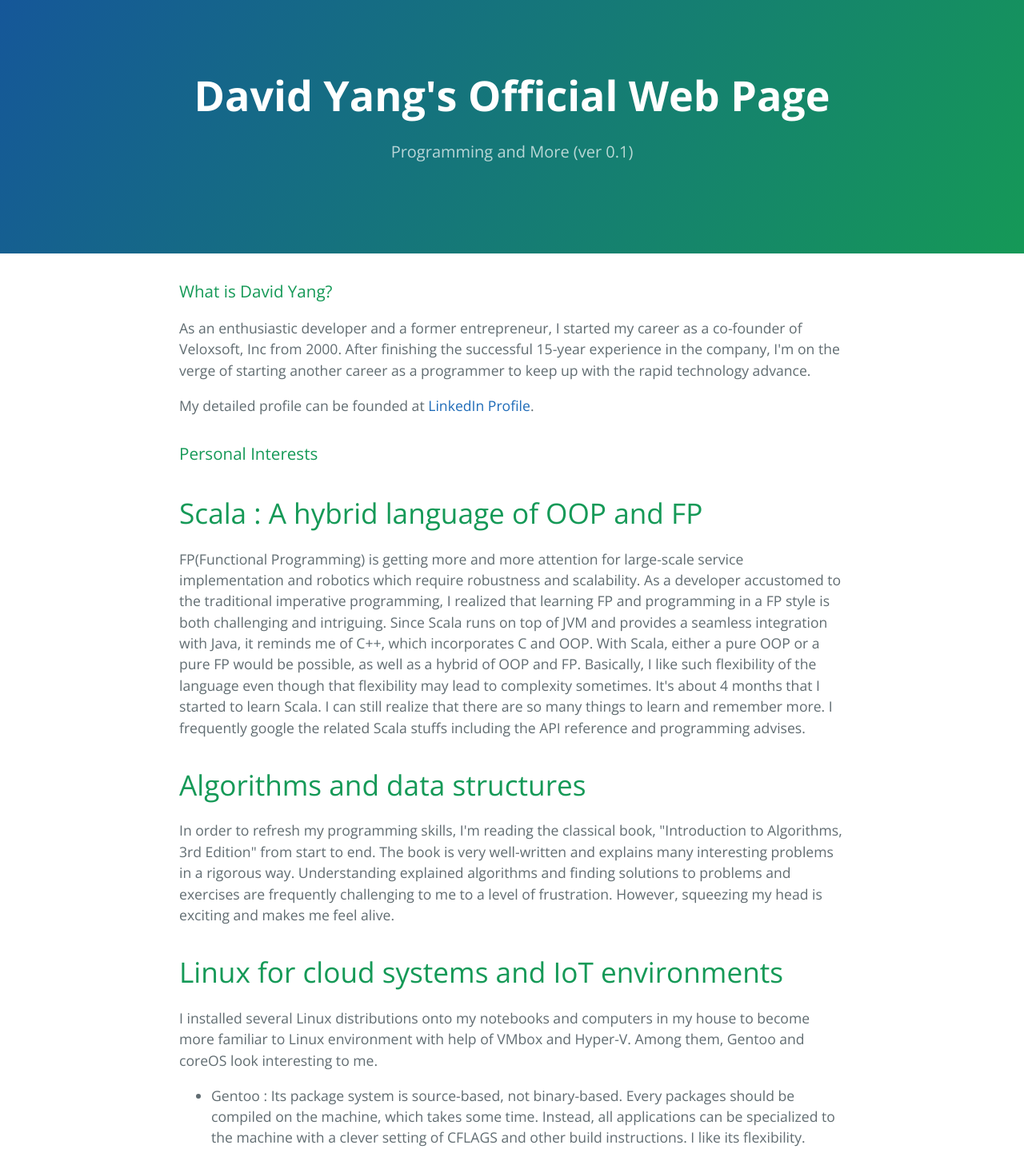
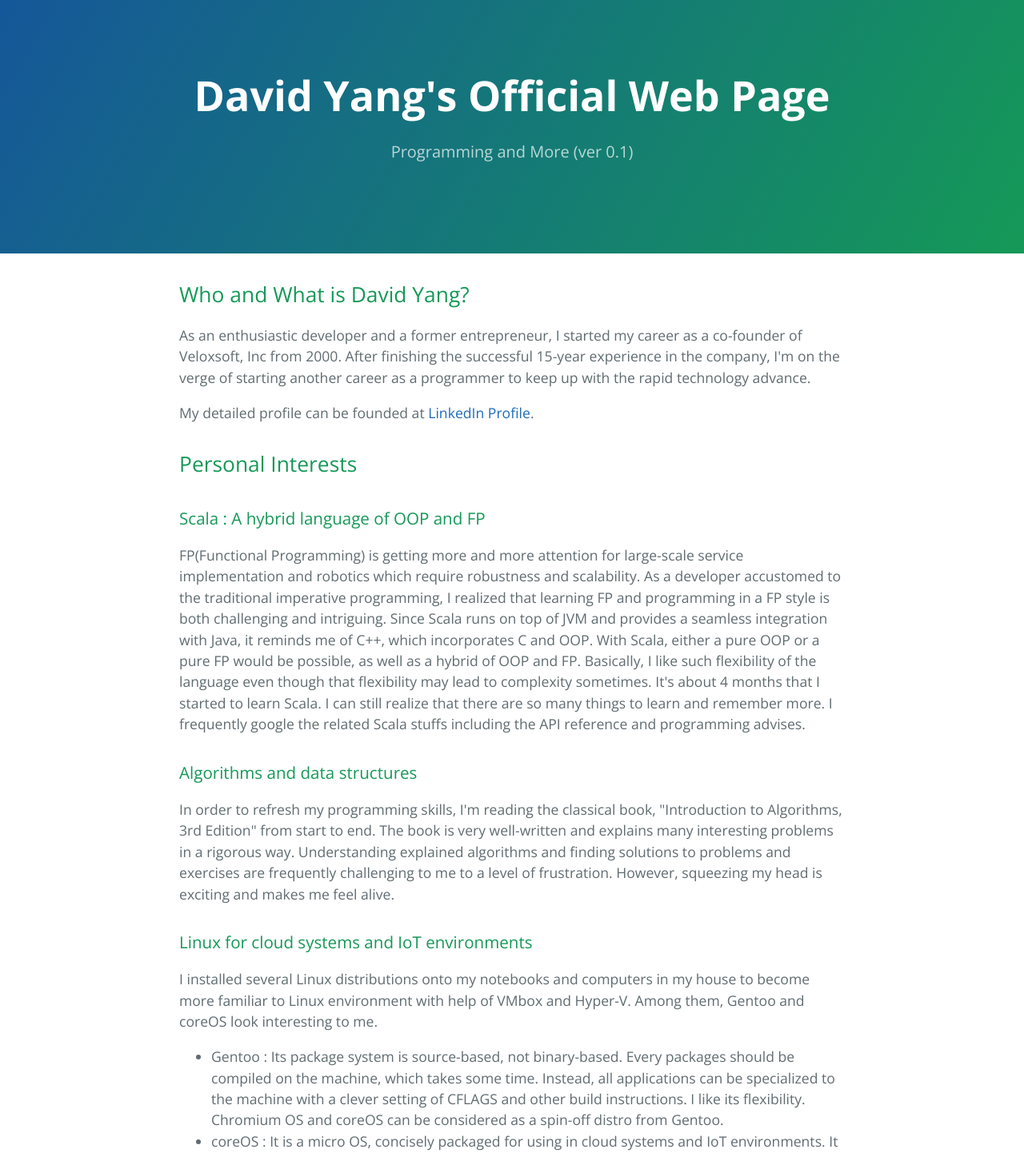
Before and after one commit to BluePilgrim/bluepilgrim.github.io, a plain HTML site: page index.html in a window 1280 px wide. Shown: the top 1442 px of the page at 80% size. Drawn offline with nearby package versions, Linux system fonts and the light colour scheme.

Commit message:
Replace master branch with page content via GitHub

```diff
--- a/index.html
+++ b/index.html
@@ -16,39 +16,39 @@
     </section>
 
     <section class="main-content">
-      <h3>
-<a id="what-is-david-yang" class="anchor" href="#what-is-david-yang" aria-hidden="true"><span class="octicon octicon-link"></span></a>What is David Yang?</h3>
+      <h2>
+<a id="who-and-what-is-david-yang" class="anchor" href="#who-and-what-is-david-yang" aria-hidden="true"><span class="octicon octicon-link"></span></a>Who and What is David Yang?</h2>
 
 <p>As an enthusiastic developer and a former entrepreneur, I started my career as a co-founder of Veloxsoft, Inc from 2000. After finishing the successful 15-year experience in the company, I'm on the verge of starting another career as a programmer to keep up with the rapid technology advance.</p>
 
 <p>My detailed profile can be founded at <a href="https://kr.linkedin.com/pub/david-yang/a4/ab0/639">LinkedIn Profile</a>.</p>
 
+<h2>
+<a id="personal-interests" class="anchor" href="#personal-interests" aria-hidden="true"><span class="octicon octicon-link"></span></a>Personal Interests</h2>
+
 <h3>
-<a id="personal-interests" class="anchor" href="#personal-interests" aria-hidden="true"><span class="octicon octicon-link"></span></a>Personal Interests</h3>
-
-<h1>
-<a id="scala--a-hybrid-language-of-oop-and-fp" class="anchor" href="#scala--a-hybrid-language-of-oop-and-fp" aria-hidden="true"><span class="octicon octicon-link"></span></a>Scala : A hybrid language of OOP and FP</h1>
+<a id="scala--a-hybrid-language-of-oop-and-fp" class="anchor" href="#scala--a-hybrid-language-of-oop-and-fp" aria-hidden="true"><span class="octicon octicon-link"></span></a>Scala : A hybrid language of OOP and FP</h3>
 
 <p>FP(Functional Programming) is getting more and more attention for large-scale service implementation and robotics which require robustness and scalability. As a developer accustomed to the traditional imperative programming, I realized that learning FP and programming in a FP style is both challenging and intriguing. Since Scala runs on top of JVM and provides a seamless integration with Java, it reminds me of C++, which incorporates C and OOP. With Scala, either a pure OOP or a pure FP would be possible, as well as a hybrid of OOP and FP. Basically, I like such flexibility of the language even though that flexibility may lead to complexity sometimes.
 It's about 4 months that I started to learn Scala. I can still realize that there are so many things to learn and remember more. I frequently google the related Scala stuffs including the API reference and programming advises.</p>
 
-<h1>
-<a id="algorithms-and-data-structures" class="anchor" href="#algorithms-and-data-structures" aria-hidden="true"><span class="octicon octicon-link"></span></a>Algorithms and data structures</h1>
+<h3>
+<a id="algorithms-and-data-structures" class="anchor" href="#algorithms-and-data-structures" aria-hidden="true"><span class="octicon octicon-link"></span></a>Algorithms and data structures</h3>
 
 <p>In order to refresh my programming skills, I'm reading the classical book, "Introduction to Algorithms, 3rd Edition" from start to end. The book is very well-written and explains many interesting problems in a rigorous way. Understanding explained algorithms and finding solutions to problems and exercises are frequently challenging to me to a level of frustration. However, squeezing my head is exciting and makes me feel alive.</p>
 
-<h1>
-<a id="linux-for-cloud-systems-and-iot-environments" class="anchor" href="#linux-for-cloud-systems-and-iot-environments" aria-hidden="true"><span class="octicon octicon-link"></span></a>Linux for cloud systems and IoT environments</h1>
+<h3>
+<a id="linux-for-cloud-systems-and-iot-environments" class="anchor" href="#linux-for-cloud-systems-and-iot-environments" aria-hidden="true"><span class="octicon octicon-link"></span></a>Linux for cloud systems and IoT environments</h3>
 
 <p>I installed several Linux distributions onto my notebooks and computers in my house to become more familiar to Linux environment with help of VMbox and Hyper-V. Among them, Gentoo and coreOS look interesting to me.</p>
 
 <ul>
 <li>Gentoo : Its package system is source-based, not binary-based. Every packages should be compiled on the machine, which takes some time. Instead, all applications can be specialized to the machine with a clever setting of CFLAGS and other build instructions. I like its flexibility. Chromium OS and coreOS can be considered as a spin-off distro from Gentoo.</li>
 <li>coreOS : It is a micro OS, concisely packaged for using in cloud systems and IoT environments. It uses Docker as the basic package system and provides a distributed computing environment through etcd and fleetctl. Based on the ChromeOS upgrade mechanism, it provides a seamless and recoverable system upgrade with help of a dual-root system. I like its conciseness. Even though there are other similar micro OS's such as Snappy Ubuntu and Project Atom, I feel the future of coreOS is bright because of its fast movement and Google's endorsement.
-# Docker and containerization
+### Docker and containerization
 Similarly to virtualization, containerization provides a virtual execution environment for applications. As a VM developer, I have a natural interest in such virtualization technologies. Coupled with Linux, containerization may provide an isolated and secure environment for execution of heterogeneous types of applications with overheads lighter than the Java VM approach.
 This lightweight isolation from Docker/Containerization can lead to interesting use cases on various embedded system areas. For example, an automotive system may be benefited from containerization. Docker can provide separate execution environments for the mission-critical internal apps and the downloaded/3rd-party apps in the system. A failure of the downloaded apps does not influence the whole system, which ensures a robust operation of the system.
-# Machine learning and deep learning</li>
+### Machine learning and deep learning</li>
 </ul>
 
 <pre><code>$ cd your_repo_root/repo_name
```
Also changed, not shown: params.json (+1 -1 lines).
